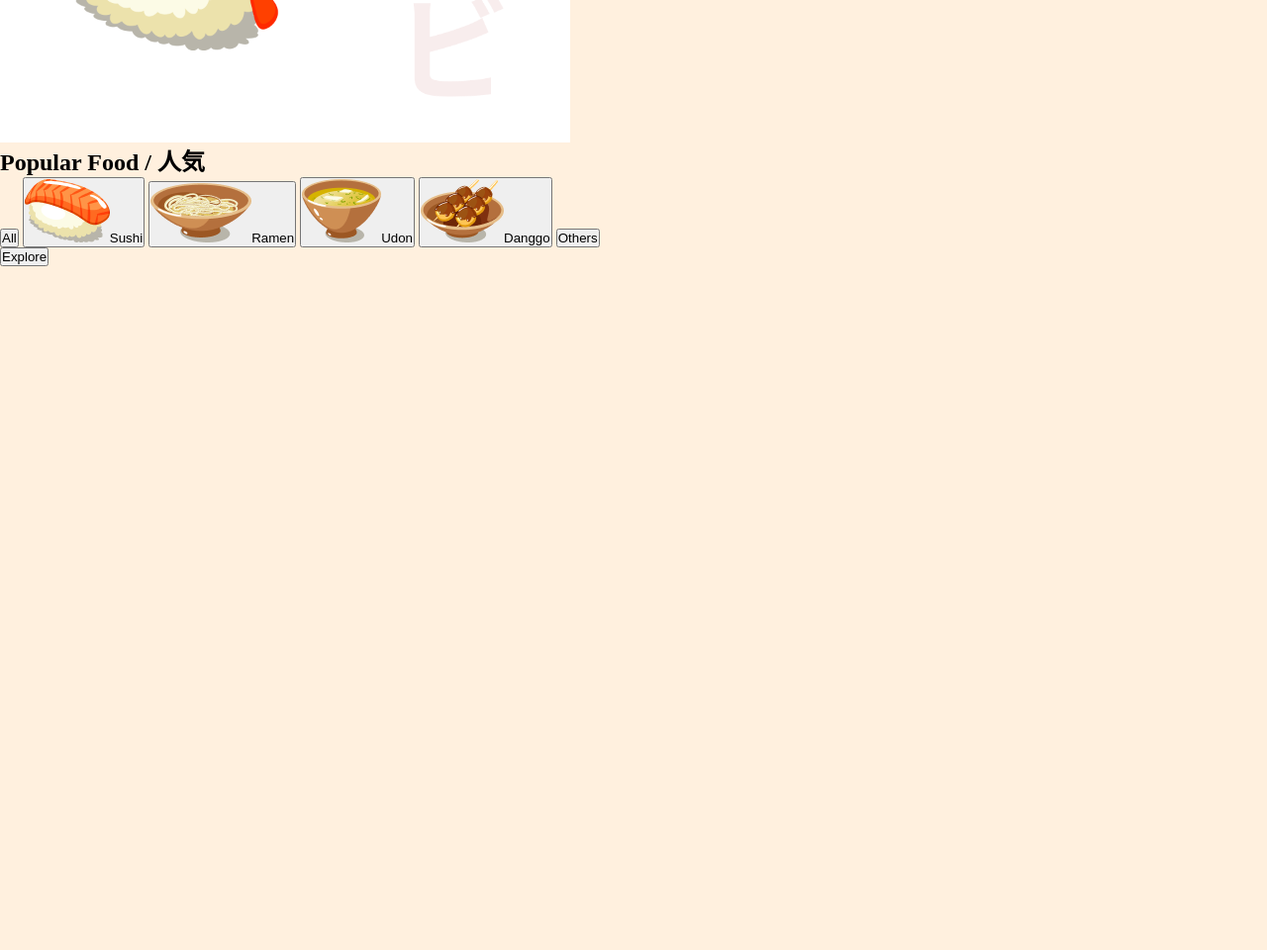
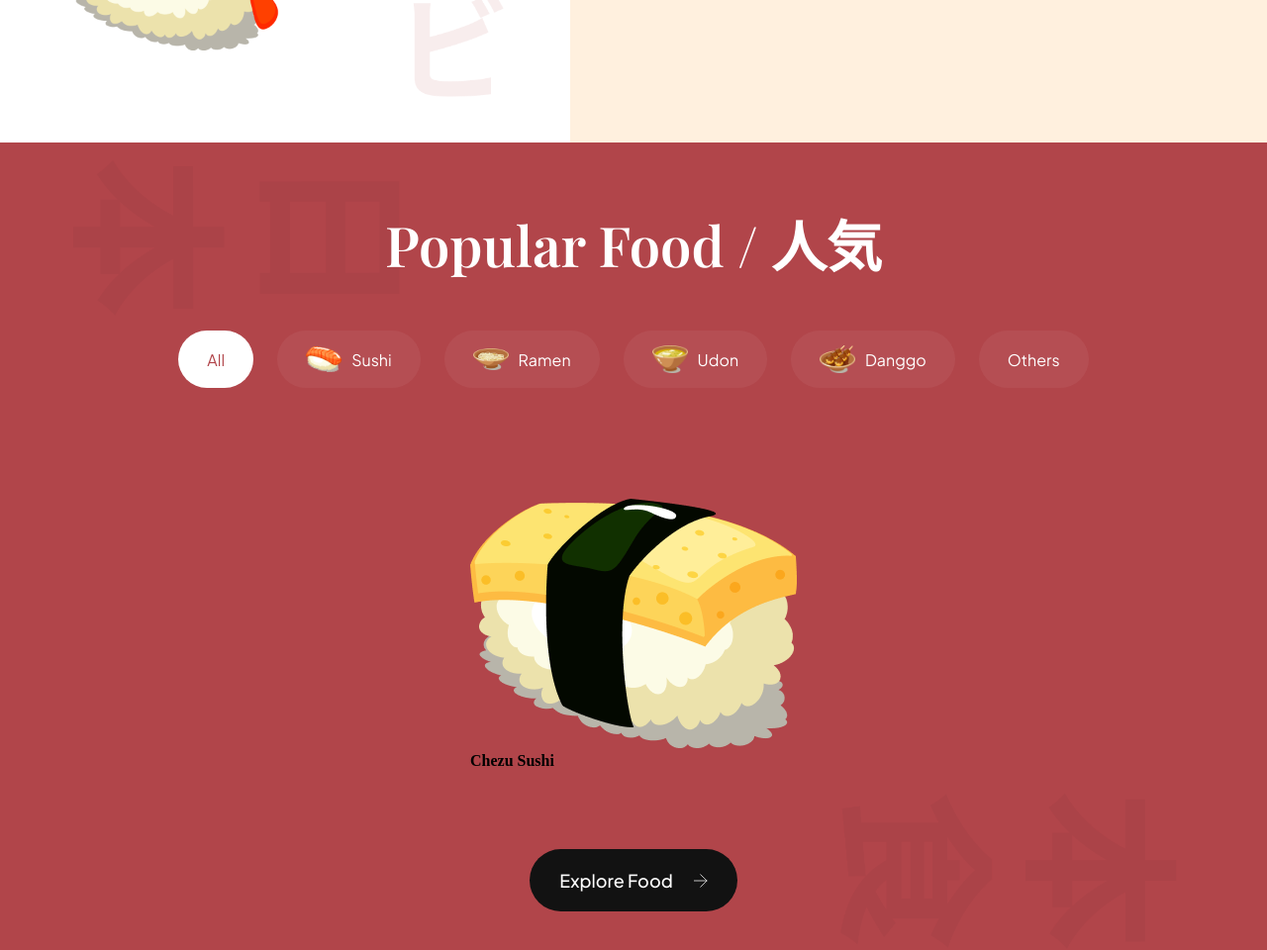
Before and after one commit to Ndundulu/Sushi-Application, a website built with Vite: page index.html in a window 1280 px wide. Shown: the part 1356-2316 px from the top of the page at 99% size. Before the commit the page ends 1625 px from the top, so only its background shows below. Built offline with nearby package versions, Linux system fonts and the light colour scheme.

Commit message:
On the popular css file: styling for popular food block. Index.html modification incudes adding the article element. And editing the Explore button to put the title of the button behind the arrow image.

```diff
--- a/css/sections/popular.css
+++ b/css/sections/popular.css
@@ -0,0 +1,124 @@
+.popular-foods {
+    flex-direction: column;
+    background-color: var(--primary-color);
+    padding: 64px;
+    display:flex;
+    background-image:url(../../assets/popular_bg.png);
+    background-position: center;
+    background-repeat: no-repeat;
+    background-size: contain;
+}
+
+.popular-foods__title {
+    font-size: 56px;
+    font-family: var(--playfair-display);
+    font-weight: 600;
+    line-height: 78px;
+    text-align: center;
+    color: white;
+}
+
+.popular-foods__filter {
+    margin: 48px;
+    max-width: 100%;
+    overflow-x: auto;
+
+    display: flex;
+    justify-content: center;
+    gap: 24px;
+}
+
+.popular-foods__filter-btn {
+    padding: 10px 28px;
+
+    display: flex;
+    flex-direction: row;
+    align-items: center;
+    gap: 10px;
+
+    background: rgba(255, 255, 255, 0.05);
+    border: 1px solid rgba(255, 255, 255, 0);
+    border-radius: 46px;
+
+    font-size: 16px;
+    font-weight: 40px;
+    color: #fff;
+    font-family: var(--plus-jakarta-sans);
+    cursor: pointer;
+    line-height: 25px
+}
+
+.popular-foods__filter-btn img {
+    object-fit: contain;
+    width: 36px;
+    height: 36px;
+}
+
+.popular-foods__filter-btn.active{
+    color: var(--primary-color);
+    background-color: white;
+}
+
+.popular-foods__filter-btn:hover {
+    color: var(--primary-color);
+    background: white;
+}
+
+.popular-foods__filter-btns {
+    padding: 10px 28px;
+
+    display: flex;
+    flex-direction: row;
+    align-items: center;
+    gap: 10px;
+
+    background: rgba(255, 255, 255, 0.05);
+    border: 1px solid rgba(255, 255, 255, 0);
+    border-radius: 46px;
+
+    font-size: 16px;
+    font-weight: 40px;
+    color: #fff;
+    font-family: var(--plus-jakarta-sans);
+    cursor: pointer;
+    line-height: 25px
+}
+
+.popular-foods__filter-btns:hover {
+    color:var(--primary-color);
+    background: white;
+}
+
+.popular-foods__catalogue {
+    margin-top: 64px;
+    display: flex;
+    justify-content: center;
+    align-items: flex-end;
+    flex-wrap: wrap;
+    gap:56px;
+}
+
+.popular-foods__button {
+    width: fit-content;
+
+    padding: 20px 30px;
+    margin: 80px auto 0;
+    font-weight: 500;
+    font-size: 18px;
+    line-height: 23px;
+    font-family: var(--plus-jakarta-sans);
+    color: white;
+
+    border:none;
+    outline: none;
+    background: var(--secondary-color);
+    border-radius: 64px;
+    cursor: pointer;
+}
+
+.popular-foods__button img {
+    width: 14px;
+    height: 14px;
+    margin-left: 21px;
+    object-fit: contain;
+}
--- a/index.html
+++ b/index.html
@@ -109,9 +109,13 @@
       <button class="popular-foods__filter-btns">Others</button>
     </div>
     <div class="popular-foods__catalogue">
-
+      <article class="popular-foods__card">
+        <img class="popular-foods__card-image" src="assets/sushi-12.png" alt="Sushi-12"/>
+        <h4 class="popular-food__card-title">
+          Chezu Sushi</h4>
+      </article>
     </div>
-    <button class="popular-foods__button">Explore </button>
+    <button class="popular-foods__button">Explore Food<img src="/assets/arrow-right.svg"/> </button>
   </section>
   <!-- Link to external JavaScript file -->
   <script src="js/script.js" type="module"></script>
```
